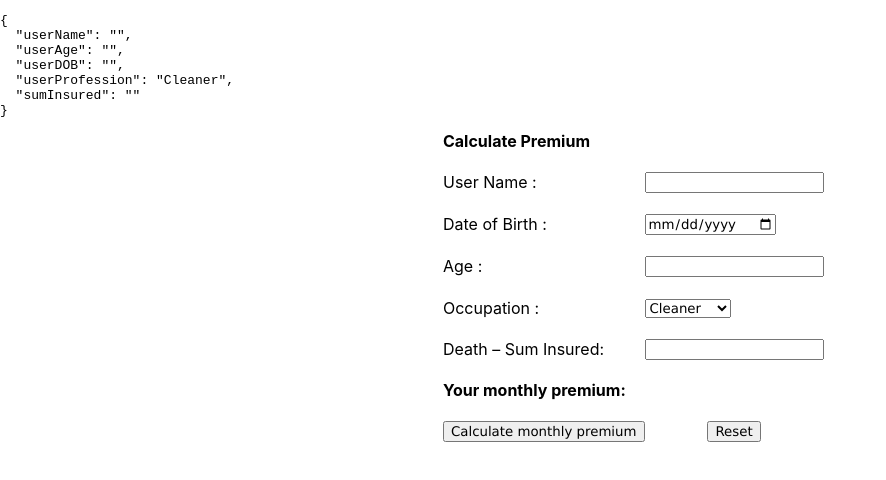
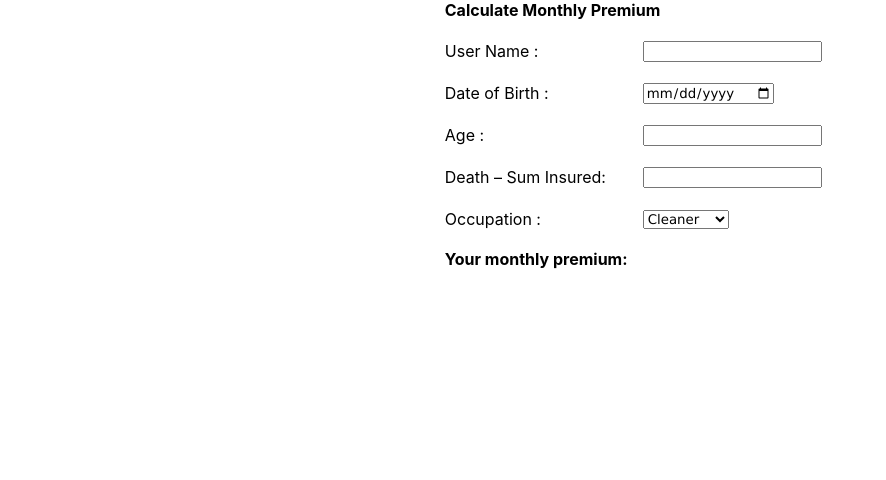
Before and after one commit to Shereenav/TALTest, a React (Create React App) app in the folder talpremiumcalcapp/: page / in a window 1280 px wide. Shown: the top 480 px of the page, without its empty margins (0-886 px from the left). Built offline with nearby package versions, Linux system fonts and the light colour scheme.

Commit message:
Updated Calculation in Combo change event

```diff
--- a/talpremiumcalcapp/src/components/PremiumCalc.js
+++ b/talpremiumcalcapp/src/components/PremiumCalc.js
@@ -100,15 +100,18 @@ const options = [
       setFormValues(initialValues);
       setMonthlyPremium("");
     };
-    const handleSubmit = (e) => {
-      e.preventDefault();
+    const CalculatePremium = (e) => {
+      var temp = e.target.value;
+    setFormValues({
+      ...formValues,
+      "userProfession": temp,
+    })
       var errorList = validate(formValues);
       setFormErrors(errorList);
       setIsSubmit(true);
       if (Object.keys(errorList).length === 0 )
       {
-      console.log("I am in If")
-      const filterObj1 = options.find((e) => e.value == formValues.userProfession);
+      const filterObj1 = options.find((e) => e.value == temp);
       console.log(filterObj1.Rating);
       const filterObj = occupationRatingMap.find((e) => e.Rating == filterObj1.Rating);
       console.log(filterObj.Factor);
@@ -117,9 +120,9 @@ const options = [
       }
       else
       {
-        console.log("I am not in If");
+        setMonthlyPremium("");
       }
-      keepData(formValues);
+      //keepData(formValues);
 
     };
 
@@ -152,11 +155,11 @@ const options = [
 
   return (
     <div>
-       <pre>{JSON.stringify(formValues,undefined,2)}</pre>
+
      <form >
     <table align="center" cellpadding="0" cellspacing="0" border="0">
     <tr>
-    <td colspan="2"><label for="Calculate Premium"><b>Calculate Premium</b></label></td>
+    <td colspan="2"><label for="Calculate Premium"><b>Calculate Monthly Premium</b></label></td>
     </tr>
     <br/>
     <tr>
@@ -177,9 +180,16 @@ const options = [
     </tr>
 
     <br/>
+
+      <tr>
+    <td><label for="sumInsured">Death – Sum Insured:  &nbsp; &nbsp;  </label></td> <td>
+    <input name='sumInsured' type='text' value={formValues.sumInsured} onChange={handleChange}  aria-label="usersumInsured-input"/></td>
+    <td class="error-message"  >&nbsp; &nbsp;{formErrors.sumInsured}</td>
+    </tr>
+    <br/>
     <tr>
     <td><label for="userOccupation">Occupation : &nbsp; &nbsp;  </label></td> <td>
-    <select name="userProfession" onChange={handleChange} value={formValues.userProfession} >
+    <select name="userProfession" onChange={CalculatePremium} value={formValues.userProfession} aria-label="userProfession-input" >
             {options.map((option) => (
               <option value={option.value}>{option.label}</option>
             ))}
@@ -188,21 +198,11 @@ const options = [
       <td class="error-message" > &nbsp; &nbsp;{formErrors.userProfession}</td>
         </tr>
       <br/>
-      <tr>
-    <td><label for="sumInsured">Death – Sum Insured:  &nbsp; &nbsp;  </label></td> <td>
-    <input name='sumInsured' type='text' value={formValues.sumInsured} onChange={handleChange}  aria-label="usersumInsured-input"/></td>
-    <td class="error-message"  >&nbsp; &nbsp;{formErrors.sumInsured}</td>
-    </tr>
-    <br/>
     <tr>
     <td><label for="userInsuranceAmount"><b>Your monthly premium:  &nbsp; &nbsp;  </b></label></td> <td>
-    <b><label for="monthlyPremium">{monthlyPremium}</label></b></td>
+    <b><label for="monthlyPremium"  aria-label="monthlyPremium-result">{monthlyPremium}</label></b></td>
     </tr>
-    <br></br>
-    <tr>
-    <td align='center'><input type="button" value="Calculate monthly premium"  onClick={handleSubmit} id="calcButton" /></td>
-    <td align='center'><input type="button" value="Reset"  onClick={clearValues}  id="resetButton"/></td>
-    </tr>
+
     </table>
   </form>
     </div>
```
Also changed, not shown: 1 other file (tests, documents, lock files or other folders).
